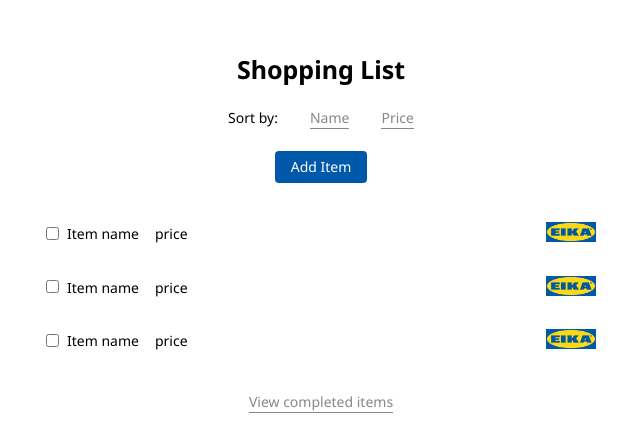
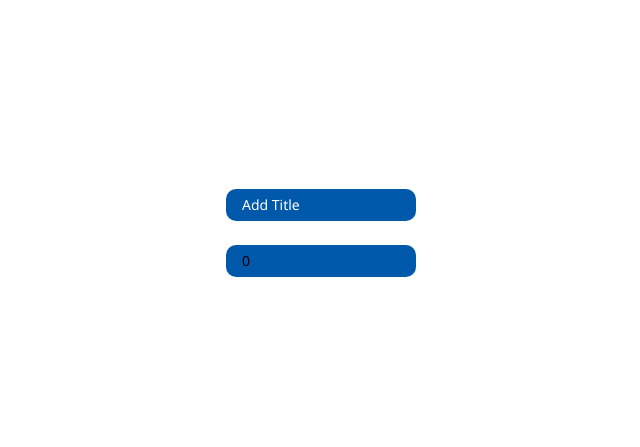
Before and after one commit to stu1612/eika, a React (Create React App) app: page / in a window 1280 px wide. Shown: the part 167-614 px from the top of the page, without its empty margins (319-959 px from the left). Built offline with nearby package versions, Linux system fonts and the light colour scheme.

Commit message:
building form and form components Need to look at examples for good Input UI Basic props setup added for testing

```diff
--- a/src/App.css
+++ b/src/App.css
@@ -1,6 +1,8 @@
 /* Base styles */
 
-* {
+*,
+*:before,
+*:after {
   margin: 0;
   padding: 0;
   box-sizing: border-box;
@@ -50,6 +52,38 @@ a {
   color: var(--black);
 }
 
+input[type="text"],
+input[type="number"] {
+  padding: 0.5rem 1rem;
+  border-radius: 10px;
+  background-color: var(--brand-blue);
+  border: 0;
+  font-family: inherit;
+  font-size: 14px;
+}
+
+::placeholder {
+  /* Chrome, Firefox, Opera, Safari 10.1+ */
+  color: var(--white);
+  font-weight: 100;
+  text-transform: capitalize;
+  opacity: 1; /* Firefox */
+}
+
+:-ms-input-placeholder {
+  /* Internet Explorer 10-11 */
+  color: var(--white);
+  font-weight: 100;
+  text-transform: capitalize;
+}
+
+::-ms-input-placeholder {
+  /* Microsoft Edge */
+  color: var(--white);
+  font-weight: 100;
+  text-transform: capitalize;
+}
+
 .App {
   display: flex;
   justify-content: center;
@@ -70,11 +104,18 @@ a {
   text-align: center;
 }
 
+.row {
+  display: flex;
+  flex-direction: row;
+  align-items: center;
+}
+
 /* Typograpthy */
 
 .normal,
 .light {
   margin: 0 1rem;
+  font-size: 12px;
 }
 
 .light {
@@ -130,43 +171,6 @@ a {
   max-width: 550px;
 }
 
-/* Task Item */
-
-.row {
-  display: flex;
-  flex-direction: row;
-  align-items: center;
-}
-
-.checkbox {
-  float: left;
-}
-
-.task-content {
-  display: flex;
-  justify-content: space-between;
-  width: 100%;
-}
-
-.align-left {
-  display: flex;
-}
-
-.task-items {
-  display: flex;
-  align-items: center;
-}
-
-.task-items p {
-  padding: 0 0.5rem;
-}
-
-.task-image {
-  height: 50px;
-  width: 50px;
-  object-fit: contain;
-}
-
 /* Form */
 
 .modal {
@@ -180,7 +184,9 @@ a {
   z-index: 10;
 }
 
-/* Components */
+/* COMPONENTS */
+
+/* Button */
 
 .button {
   background-color: var(--brand-blue);
@@ -200,3 +206,41 @@ a {
 button:hover {
   background-color: var(--brand-blue-darker);
 }
+
+/* Task Item */
+
+.checkbox {
+  float: left;
+}
+
+.task-content {
+  display: flex;
+  justify-content: space-between;
+  width: 100%;
+}
+
+.task-content__left {
+  display: flex;
+}
+
+.task-content__items {
+  display: flex;
+  align-items: center;
+}
+
+.task-content__items p {
+  padding: 0 0.5rem;
+}
+
+.task-content__image {
+  height: 50px;
+  width: 50px;
+}
+
+.task-image {
+  width: 100%;
+  height: 100%;
+  object-fit: contain;
+}
+
+/* Input */
--- /dev/null
+++ b/src/components/Form.jsx
@@ -0,0 +1,23 @@
+import React, { useState } from "react";
+import { Input } from "./Input";
+
+export const Form = () => {
+  const [inputTitle, setInputTitle] = useState("");
+  const [inputPrice, setInputPrice] = useState(0);
+  return (
+    <>
+      <Input
+        placeholder={"add title"}
+        value={inputTitle}
+        type={"text"}
+        onChange={(e) => setInputTitle(e.target.value)}
+      />
+      <Input
+        placeholder={"add price"}
+        value={inputPrice}
+        type={"number"}
+        onChange={(e) => setInputPrice(e.target.value)}
+      />
+    </>
+  );
+};
--- a/src/components/Input.jsx
+++ b/src/components/Input.jsx
@@ -0,0 +1,13 @@
+import React from "react";
+
+export const Input = ({ placeholder, value, type, onChange }) => {
+  return (
+    <input
+      className="input"
+      placeholder={placeholder}
+      type={type}
+      value={value}
+      onChange={onChange}
+    />
+  );
+};
--- a/src/components/Modal.jsx
+++ b/src/components/Modal.jsx
@@ -1,13 +1,11 @@
 import React from "react";
-import { Link } from "react-router-dom";
+// import { Link } from "react-router-dom";
+import { Form } from "./Form";
 
 export const Modal = () => {
   return (
-    <div className="modal">
-      <h2>Modal</h2>
-      <button>
-        <Link to="/tasks">Tasks</Link>
-      </button>
+    <div className="grid-container">
+      <Form />
     </div>
   );
 };
--- a/src/components/Navigation.jsx
+++ b/src/components/Navigation.jsx
@@ -2,14 +2,14 @@ import React from "react";
 import { Routes, Route } from "react-router-dom";
 import { Home } from "../pages/Home";
 import { Tasks } from "../pages/Tasks";
-// import { Modal } from "./Modal";
+import { Modal } from "./Modal";
 
 export const Navigation = () => {
   return (
     <Routes>
       {/* <Route path="/" element={<Home />} /> */}
-      {/* <Route path="" element={<Modal />} /> */}
-      <Route path="/" element={<Tasks />} />
+      <Route path="/" element={<Modal />} />
+      {/* <Route path="tasks" element={<Tasks />} /> */}
     </Routes>
   );
 };
--- a/src/components/TaskItem.jsx
+++ b/src/components/TaskItem.jsx
@@ -8,13 +8,13 @@ export const TaskItem = () => {
         <input type="checkbox" />
       </div>
       <div className="task-content">
-        <div className="align-left">
-          <div className="task-items">
-            <p>Item name</p>
+        <div className="task-content__left">
+          <div className="task-content__items">
+            <p>Item name{","}</p>
             <p>price</p>
           </div>
         </div>
-        <div className="align-right">
+        <div className="task-content__image">
           <img src={img} alt="logo" className="task-image" />
         </div>
       </div>
--- a/src/pages/Tasks.jsx
+++ b/src/pages/Tasks.jsx
@@ -14,13 +14,14 @@ export const Tasks = () => {
         <span className="light">Name</span>
         <span className="light">Price</span>
       </div>
-      <div className="btn-container">
-        <Button title="add item" onClick={null} />
-      </div>
+
       <div className="task-list">
         <TaskItem />
         <TaskItem />
         <TaskItem />
+      </div>
+      <div className="btn-container">
+        <Button title="add item" onClick={null} />
       </div>
       <div className="content-description text-center">
         <span className="light">View completed items</span>
```
